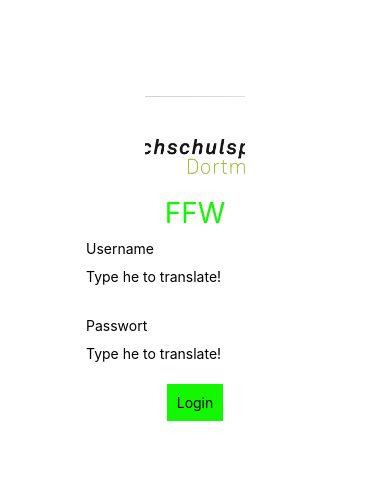
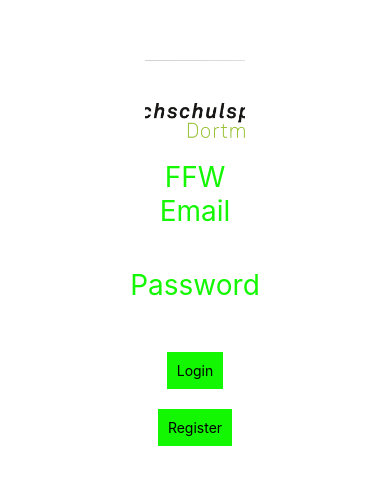
Before and after one commit to samGende/reactBS, a React Native app: screen / in a window 390 px wide. Shown: the part 164-648 px from the top of the page. Built offline with nearby package versions, Linux system fonts and the light colour scheme.

Commit message:
refractor to work with firbase maybe

```diff
--- a/App.js
+++ b/App.js
@@ -2,23 +2,44 @@ import { StatusBar } from 'expo-status-bar';
 import {Image, StyleSheet, Text, View, TouchableOpacity, TextInput} from 'react-native';
 import PizzaTranslator from './Inputs'
 import  hspLogo from './assets/hsp.png'
+import { useState } from 'react';
 
 export default function App() {
+
+  const[email, setEmail] = useState();
+  const[password, setPassword] = useState();
+
+
   return (
     <View style={styles.container}>
       <Image source={hspLogo} style={styles.hspLogo}/>
       <Text style={styles.text}>FFW</Text>
       <StatusBar style="auto" />
 
-       <PizzaTranslator label='Username'></PizzaTranslator>
-       <PizzaTranslator label='Passwort'></PizzaTranslator>
+       <Text style={styles.text}>Email</Text>
+       <TextInput
+       style={{height:40}}
+       onChangeText={text => setEmail(text)}
+       ></TextInput>
+
+       <Text style={styles.text}>Password</Text>
+       <TextInput
+       style={{height:40}}
+       onChangeText={text => setPassword(text)}
+       ></TextInput>
 
       <TouchableOpacity
-      onPress={() => alert('Login')}
+      onPress={() => alert(password)}
       style={styles.button}
       >
         <Text style={styles.buttonText}>Login</Text>
+      </TouchableOpacity>
 
+      <TouchableOpacity
+      onPress={() => alert(password)}
+      style={styles.button}
+      >
+        <Text style={styles.buttonText}>Register</Text>
       </TouchableOpacity>
     </View>
   );
@@ -40,6 +61,7 @@ const styles = StyleSheet.create({
     fontSize: 28
   },
   button: {
+    margin:10,
     backgroundColor:'#13f702',
     padding: 10
   },
```
